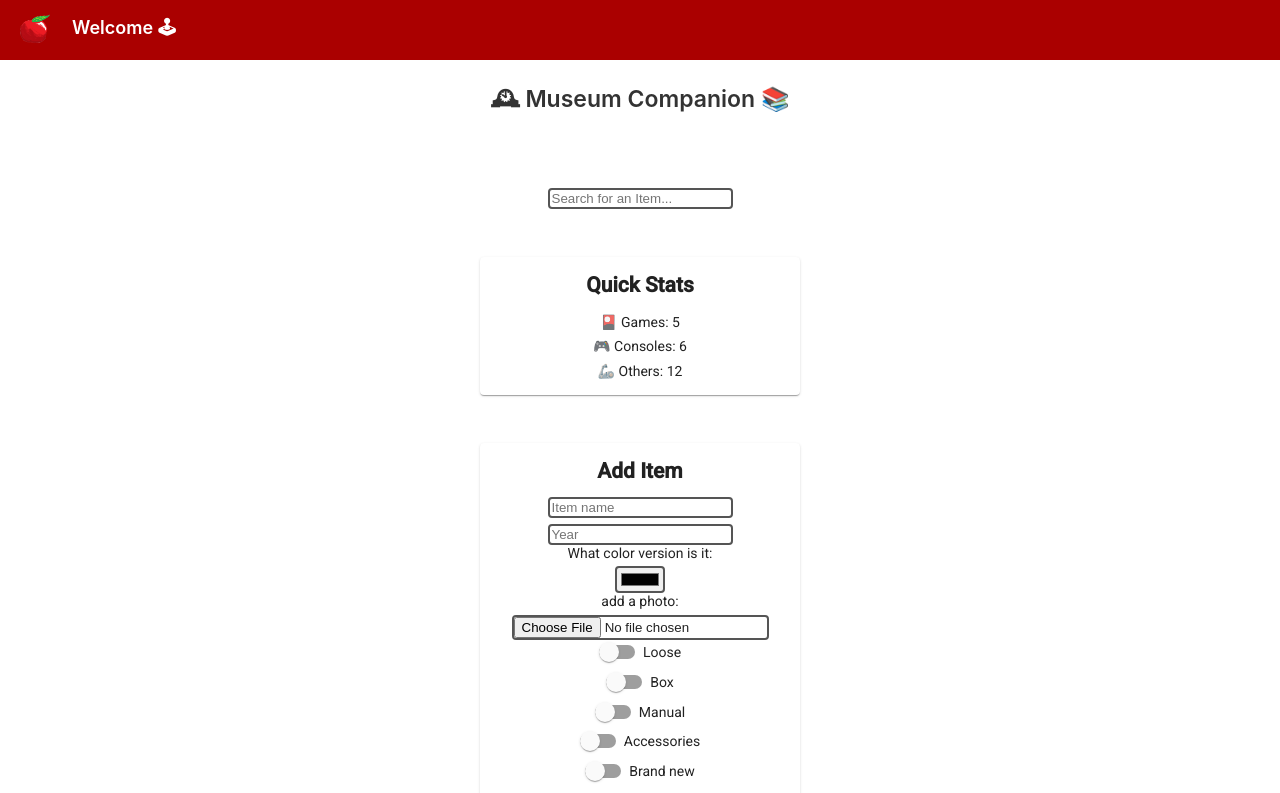
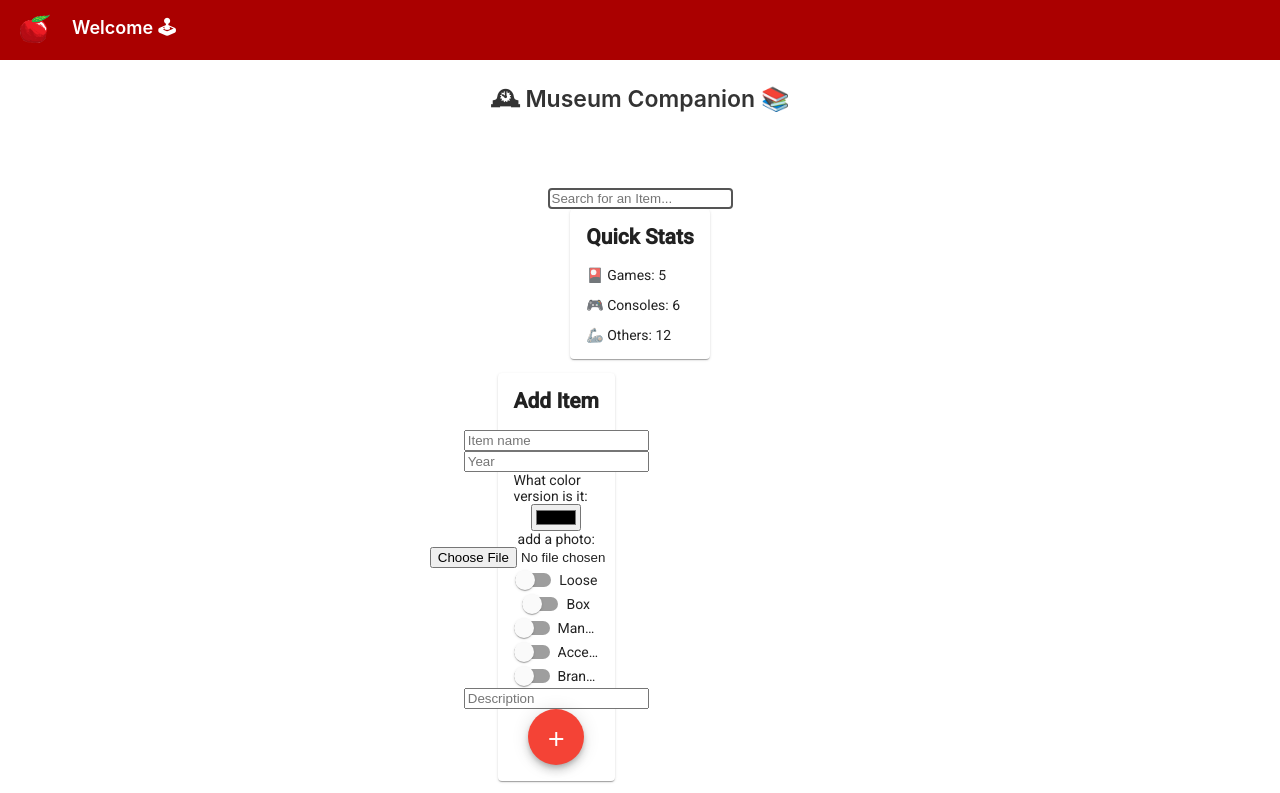
Before and after one commit to AmauryDanisCousandier/MuseumCompanion-ui, an Angular app: page / in a window 1280 px wide. Shown: the top 793 px of the page. Built offline with nearby package versions, Linux system fonts and the light colour scheme.

Commit message:
created components

```diff
--- /dev/null
+++ b/src/app/add-item/add-item.component.html
@@ -0,0 +1,20 @@
+<mat-card>
+    <h2 class="additem">Add Item</h2>
+    <input type="text" placeholder="Item name">
+    <input type="number" placeholder="Year" min="1960">
+    <label for="hehe">What color version is it:</label>
+    <input type="color" id="hehe">
+    <label for="avatar">add a photo:</label>
+
+    <input type="file" id="avatar" name="avatar" accept="image/png, image/jpeg">
+
+    <mat-slide-toggle>Loose</mat-slide-toggle>
+    <mat-slide-toggle>Box</mat-slide-toggle>
+    <mat-slide-toggle>Manual</mat-slide-toggle>
+    <mat-slide-toggle>Accessories</mat-slide-toggle>
+    <mat-slide-toggle>Brand new</mat-slide-toggle>
+    <input type="text" placeholder="Description">
+    <button mat-fab color="warn" aria-label="submit item">
+      <mat-icon>add</mat-icon>
+    </button>
+</mat-card>
--- /dev/null
+++ b/src/app/add-item/add-item.component.scss
@@ -0,0 +1,17 @@
+mat-card {
+    margin-top: 5%;
+    width: 30%;
+    display: flex;
+    flex-direction: column;
+    align-items: center;
+  }
+
+  mat-card p {
+    padding-top: 3%;
+
+  }
+
+  input[type=text]:focus {
+      border: 3px solid #aa0000;
+      outline: none;
+    }
--- /dev/null
+++ b/src/app/add-item/add-item.component.ts
@@ -0,0 +1,15 @@
+import { Component, OnInit } from '@angular/core';
+
+@Component({
+  selector: 'app-add-item',
+  templateUrl: './add-item.component.html',
+  styleUrls: ['./add-item.component.scss']
+})
+export class AddItemComponent implements OnInit {
+
+  constructor() { }
+
+  ngOnInit(): void {
+  }
+
+}
--- a/src/app/app.component.html
+++ b/src/app/app.component.html
@@ -10,32 +10,8 @@
 <div class="content">
   <span class="title">🕰 Museum Companion 📚</span>
   <input type="text" placeholder="Search for an Item...">
-  <mat-card class="quickstats">
-    <h2>Quick Stats</h2>
-    <p>🎴 Games: {{gameNbr}}</p>
-    <p>🎮 Consoles: {{consoleNbr}}</p>
-    <p>🦾 Others: {{accessNbr}}</p>
-  </mat-card>
-  <mat-card>
-    <h2 class="additem">Add Item</h2>
-    <input type="text" placeholder="Item name">
-    <input type="number" placeholder="Year" min="1960">
-    <label for="hehe">What color version is it:</label>
-    <input type="color" id="hehe">
-    <label for="avatar">add a photo:</label>
-
-    <input type="file" id="avatar" name="avatar" accept="image/png, image/jpeg">
-
-    <mat-slide-toggle>Loose</mat-slide-toggle>
-    <mat-slide-toggle>Box</mat-slide-toggle>
-    <mat-slide-toggle>Manual</mat-slide-toggle>
-    <mat-slide-toggle>Accessories</mat-slide-toggle>
-    <mat-slide-toggle>Brand new</mat-slide-toggle>
-    <input type="text" placeholder="Description">
-    <button mat-fab color="warn" aria-label="submit item">
-      <mat-icon>add</mat-icon>
-    </button>
-  </mat-card>
+  <app-quick-stats></app-quick-stats>
+  <app-add-item></app-add-item>
   <footer>
     <a>Made With ❤ by Amaury</a>
     <a>AMSoft ©2022</a>
--- a/src/app/app.module.ts
+++ b/src/app/app.module.ts
@@ -8,10 +8,14 @@ import { MatIconModule } from '@angular/material/icon';
 import { AppRoutingModule } from './app-routing.module';
 import { AppComponent } from './app.component';
 import { BrowserAnimationsModule } from '@angular/platform-browser/animations';
+import { AddItemComponent } from './add-item/add-item.component';
+import { QuickStatsComponent } from './quick-stats/quick-stats.component';
 
 @NgModule({
   declarations: [
-    AppComponent
+    AppComponent,
+    AddItemComponent,
+    QuickStatsComponent
   ],
   imports: [
     BrowserModule,
--- /dev/null
+++ b/src/app/quick-stats/quick-stats.component.html
@@ -0,0 +1,6 @@
+<mat-card class="quickstats">
+    <h2>Quick Stats</h2>
+    <p>🎴 Games: {{gameNbr}}</p>
+    <p>🎮 Consoles: {{consoleNbr}}</p>
+    <p>🦾 Others: {{accessNbr}}</p>
+</mat-card>
--- /dev/null
+++ b/src/app/quick-stats/quick-stats.component.ts
@@ -0,0 +1,18 @@
+import { Component, OnInit } from '@angular/core';
+
+@Component({
+  selector: 'app-quick-stats',
+  templateUrl: './quick-stats.component.html',
+  styleUrls: ['./quick-stats.component.scss']
+})
+export class QuickStatsComponent implements OnInit {
+
+  gameNbr = 5;
+  consoleNbr = 6;
+  accessNbr = 12;
+  constructor() { }
+
+  ngOnInit(): void {
+  }
+
+}
```
Also changed, not shown: src/app/quick-stats/quick-stats.component.scss (added), 2 other files (tests, documents, lock files or other folders).
